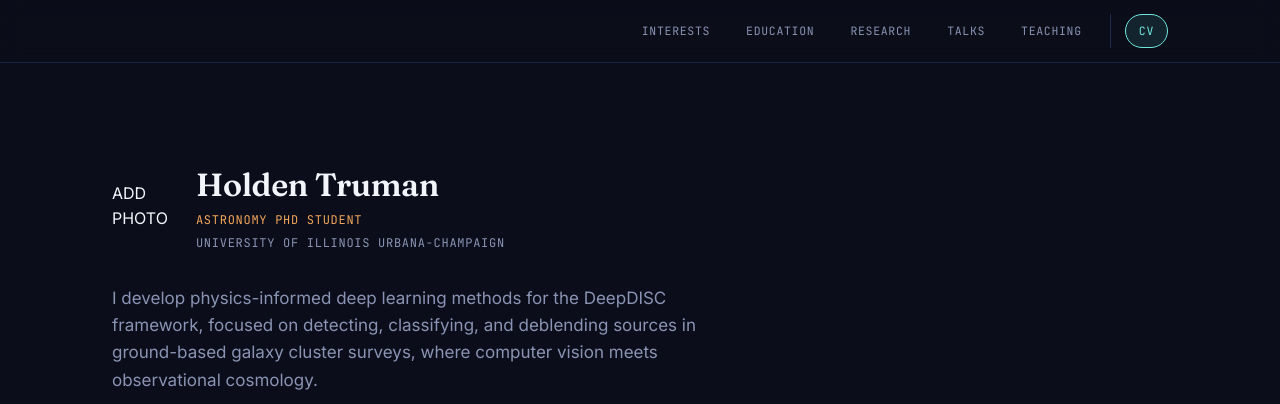
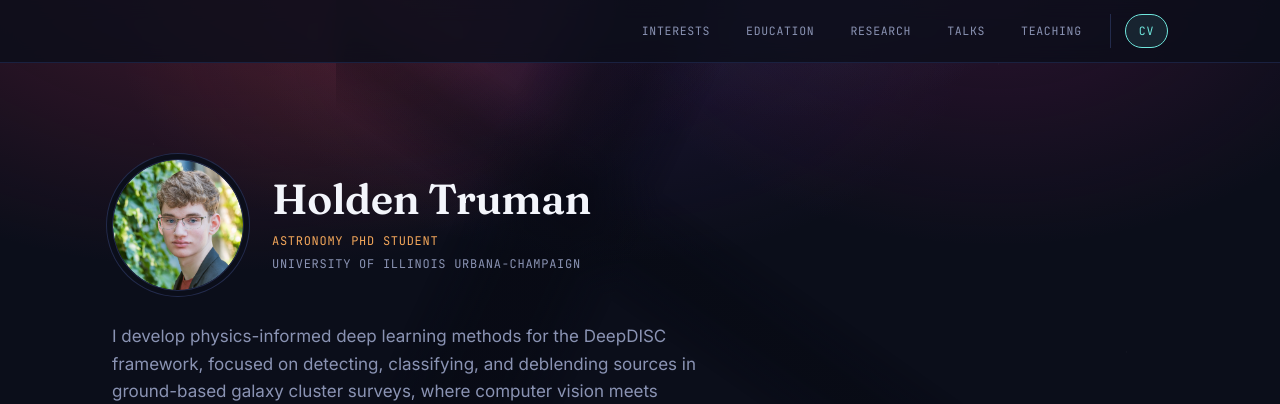
Before and after one commit to holdentruman/holdentruman.github.io, a plain HTML site: page index.html in a window 1280 px wide. Shown: the top 404 px of the page. Drawn offline with Linux system fonts and the light colour scheme.

Commit message:
update site
Updated the background styles and added avatar image.

```diff
--- a/index.html
+++ b/index.html
@@ -28,11 +28,34 @@
 html{scroll-behavior:smooth;}
 
 body{
-  background:var(--void);
+  background:
+    radial-gradient(ellipse 900px 560px at 18% -8%, rgba(198,48,92,0.30), transparent 60%),
+    radial-gradient(ellipse 700px 480px at 78% -4%, rgba(150,32,110,0.24), transparent 58%),
+    radial-gradient(ellipse 650px 420px at 48% 4%, rgba(88,42,140,0.20), transparent 55%),
+    radial-gradient(ellipse 520px 360px at 62% -10%, rgba(48,140,150,0.14), transparent 55%),
+    radial-gradient(ellipse 480px 340px at 30% 6%, rgba(210,90,70,0.14), transparent 55%),
+    var(--void);
+  background-attachment:fixed;
   color:var(--star);
   font-family:'Inter',sans-serif;
   line-height:1.6;
   -webkit-font-smoothing:antialiased;
+}
+
+/* nebula dust lane, a nod to the Trifid Nebula splitting into lobes */
+body::after{
+  content:"";
+  position:fixed;
+  inset:0;
+  pointer-events:none;
+  z-index:0;
+  background:
+    linear-gradient(115deg, transparent 42%, rgba(6,8,16,0.55) 48%, rgba(6,8,16,0.55) 52%, transparent 58%),
+    linear-gradient(35deg, transparent 44%, rgba(6,8,16,0.4) 49%, rgba(6,8,16,0.4) 51%, transparent 56%);
+  background-repeat:no-repeat;
+  background-position:12% -10%, 70% -6%;
+  background-size:900px 700px, 800px 650px;
+  opacity:0.8;
 }
 
 /* subtle starfield texture on body */
@@ -162,7 +185,15 @@ nav{
 }
 
 .profile-row{display:flex;align-items:center;gap:28px;margin-bottom:32px;}
-<img src="headshot.png" alt="Holden Truman" style="width:100%;height:100%;border-radius:50%;object-fit:cover;">
+.avatar{
+  width:132px;height:132px;border-radius:50%;
+  overflow:hidden;
+  border:1px solid var(--grid-line);
+  box-shadow:0 0 0 5px var(--void), 0 0 0 6px var(--grid-line);
+  flex-shrink:0;
+  background:var(--void-2);
+}
+/* Avatar loads /headshot.png, keep that file alongside index.html, or update the src path above */
 
 .profile-name{
   font-size:clamp(30px,4vw,42px);
@@ -334,7 +365,7 @@ footer p{
 <header class="hero" id="overview">
   <div class="wrap">
     <div class="profile-row">
-      <div class="avatar">ADD<br>PHOTO</div>
+      <div class="avatar"><img src="headshot.png" alt="Holden Truman" style="width:100%;height:100%;border-radius:50%;object-fit:cover;"></div>
       <div>
         <h1 class="profile-name">Holden Truman</h1>
         <div class="role-tag">Astronomy PhD Student</div>
@@ -495,7 +526,7 @@ footer p{
 
 <footer>
   <div class="wrap footer-inner">
-    <p>© 2026 Holden Truman</p>
+    <p>© 2026 Holden Truman, Astronomy PhD Student, UIUC</p>
   </div>
 </footer>
 
```
